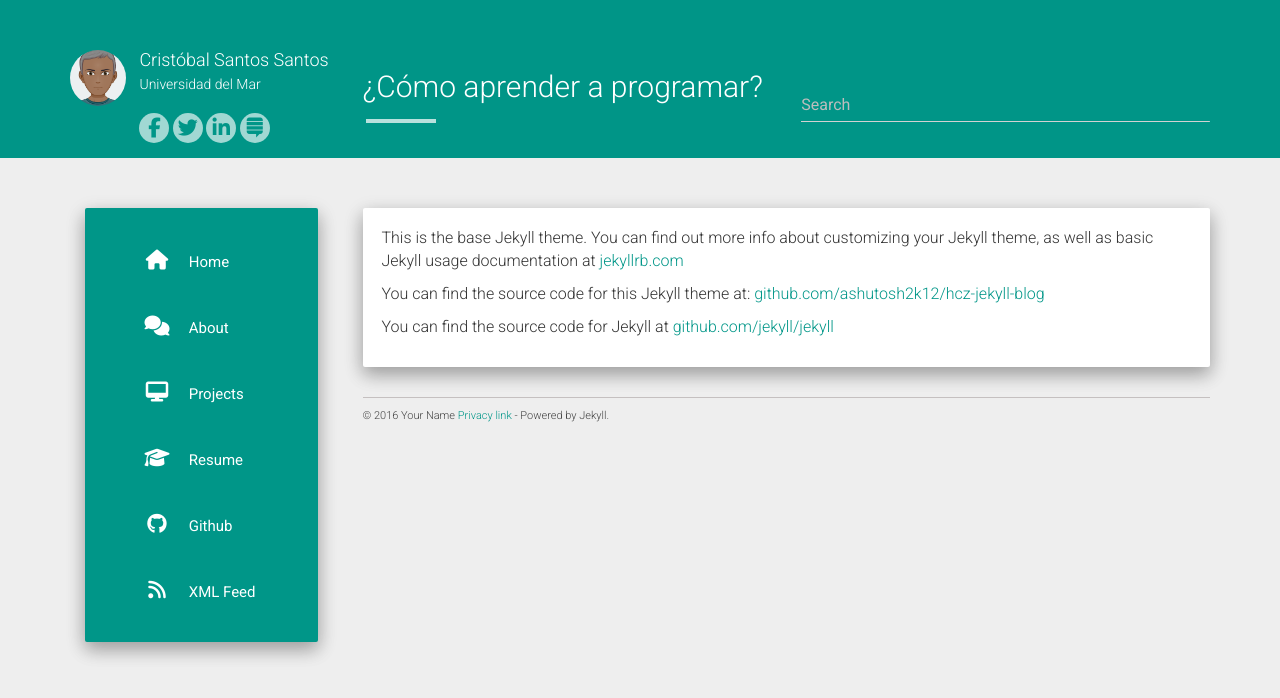
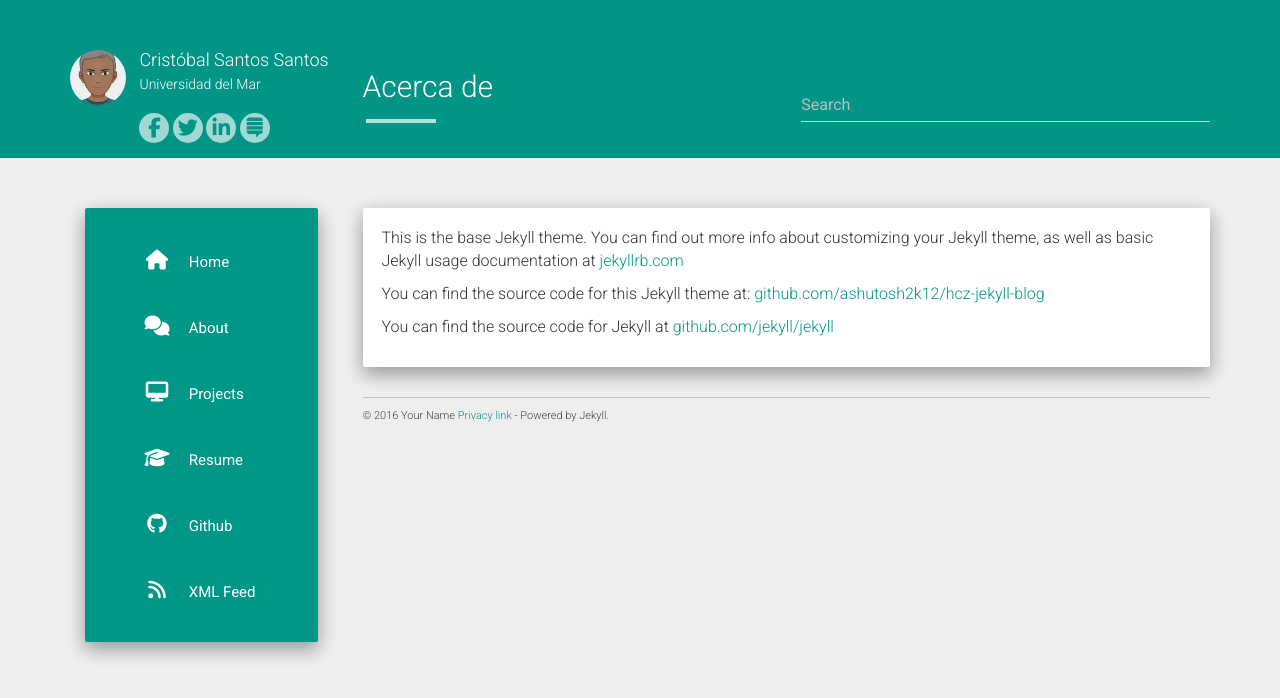
Before and after one commit to css-umar/Programacion, a Jekyll site: the page built from Acerca de.md, in a window 1280 px wide. Shown: the top 698 px of the page. Built offline with Jekyll 4.4.1, drawn with Linux system fonts in a browser that asks for light colours; nearby versions of some CDN libraries.

Commit message:
Update Acerca de.md

```diff
--- a/Acerca de.md
+++ b/Acerca de.md
@@ -1,6 +1,6 @@
 ---
 layout: page
-title: ¿Cómo aprender a programar?
+title: Acerca de
 permalink: /About/
 ---
 
```
